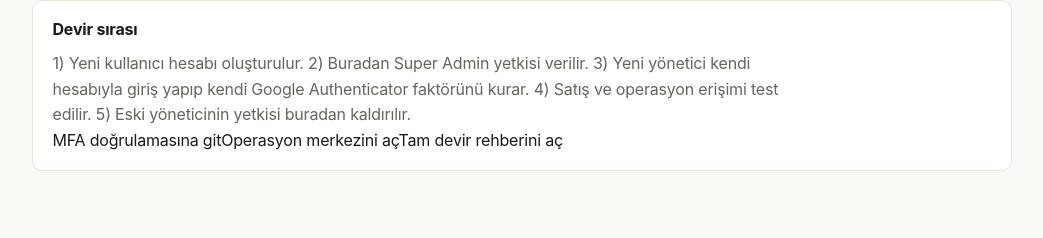
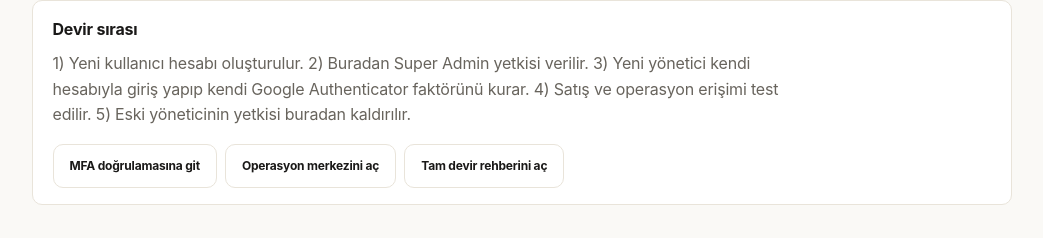
Before and after one commit to sevcanesim/id_system, a Next.js app: page /admin/access in a window 1280 px wide. Shown: the part 688-926 px from the top of the page, without its empty margins (111-1154 px from the left). Built offline with nearby package versions, Linux system fonts and the light colour scheme; no server answers.

Commit message:
style(admin): add handover action links

```diff
--- a/app/admin/access/AdminAccess.module.css
+++ b/app/admin/access/AdminAccess.module.css
@@ -199,6 +199,32 @@
   margin-bottom: var(--space-2);
 }
 
+.handoverActions {
+  display: flex;
+  flex-wrap: wrap;
+  gap: var(--space-2);
+  margin-top: var(--space-4);
+}
+
+.handoverActions a {
+  min-height: var(--control-height-md);
+  display: inline-flex;
+  align-items: center;
+  justify-content: center;
+  padding: 0 var(--space-4);
+  border: 1px solid var(--border);
+  border-radius: var(--radius-sm);
+  background: var(--surface-card);
+  color: var(--text-primary);
+  font-size: var(--type-sm);
+  font-weight: 700;
+  text-decoration: none;
+}
+
+.handoverActions a:hover {
+  border-color: var(--brand-gold);
+}
+
 @media (max-width: 760px) {
   .shell {
     padding-top: var(--space-6);
@@ -218,7 +244,8 @@
   }
 
   .form button,
-  .danger {
+  .danger,
+  .handoverActions a {
     width: 100%;
   }
 
```
